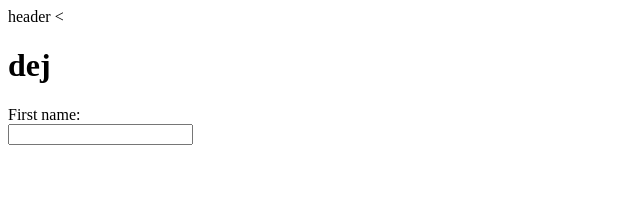
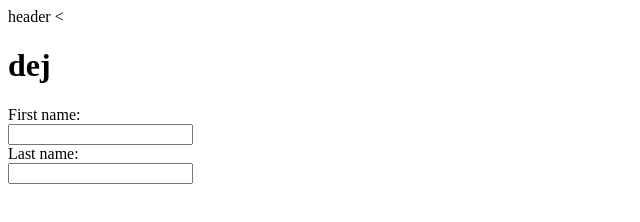
Before and after one commit to NtiElev-21/repository_1, a plain HTML site: page index.html in a window 1280 px wide. Shown: the whole page, without its empty margins (0-640 px from the left). Drawn offline with Linux system fonts and the light colour scheme.

Commit message:
Update index.html

```diff
--- a/index.html
+++ b/index.html
@@ -5,6 +5,8 @@
   <form>
     <label for="fornamn">First name:</label><br>
     <input type="text" id="fornamn" name="fornamn"><br>
+    <label for="efternamn">Last name:</label><br>
+    <input type="text" id="efternamn" name="efternamn"><br>
   </form>
   <script src="mythings.js">
   <button onclick="myFunction()">Klicka</button>
```
